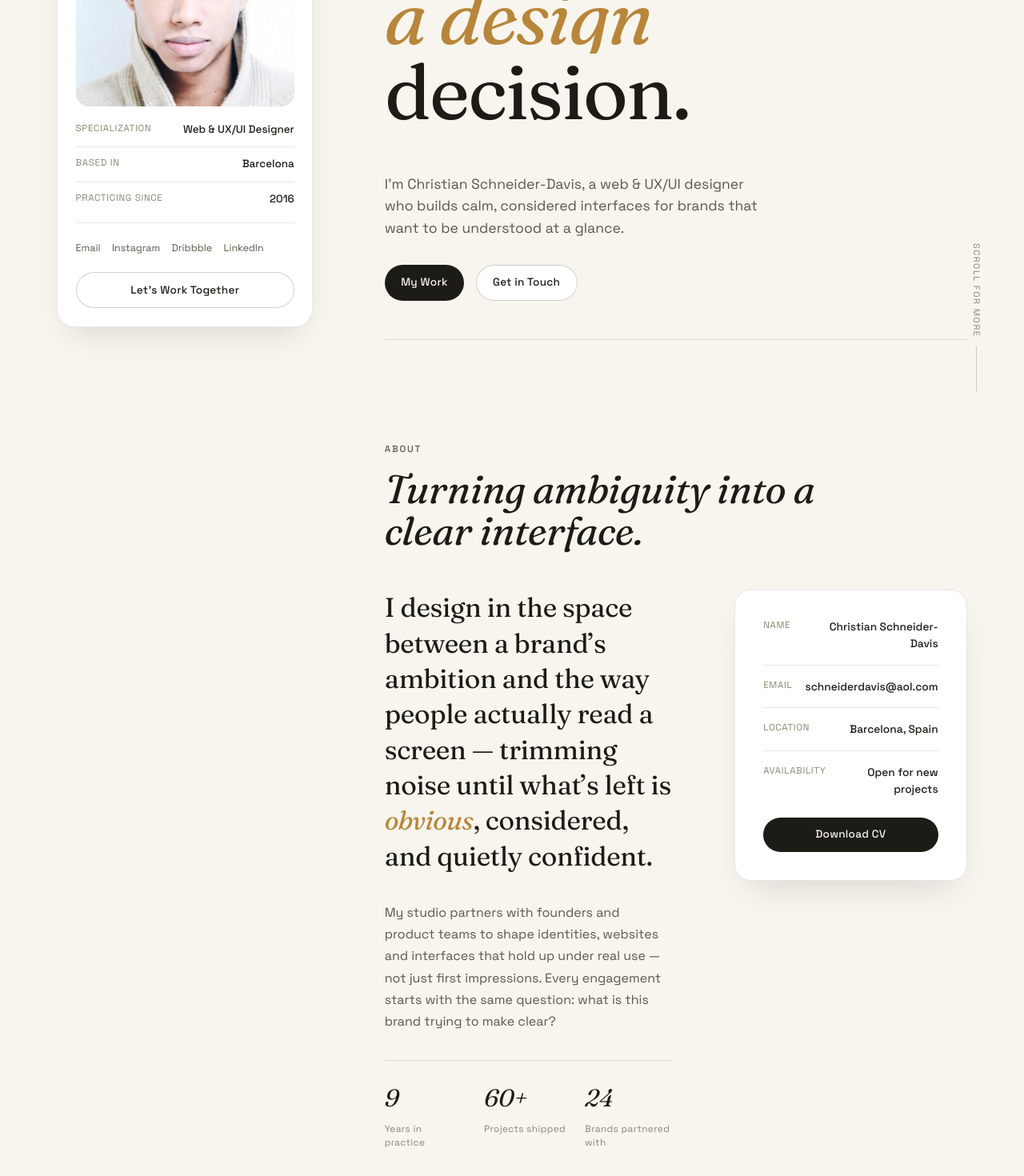
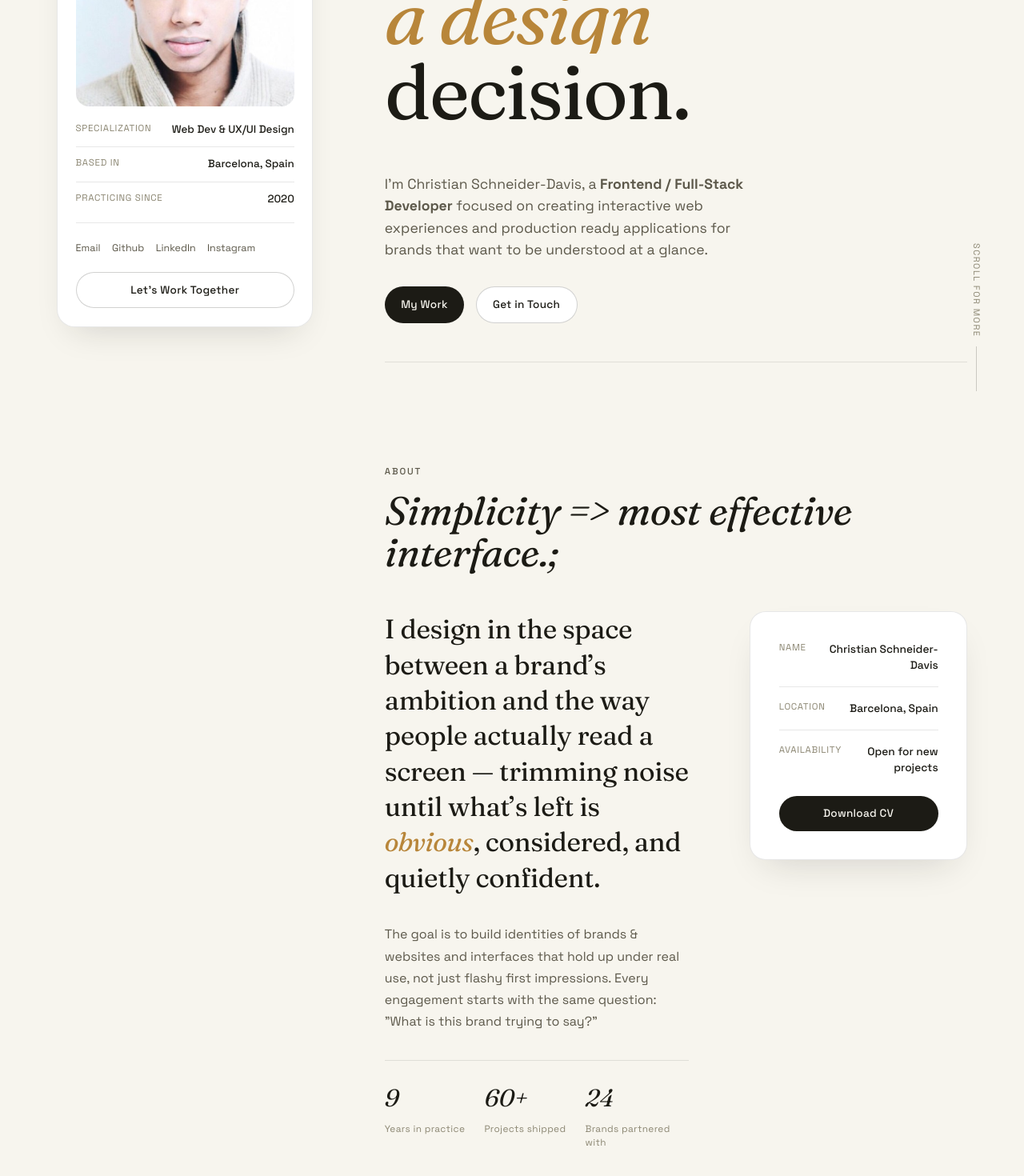
Before and after one commit to Christian-Schneider-Davis/Christian-Schneider-Davis-Web-Dev-Portfolio, a React (Vite) app: page / in a window 1280 px wide. Shown: the part 276-1746 px from the top of the page at 80% size. Built offline with nearby package versions, Linux system fonts and the light colour scheme.

Commit message:
Update links in About.jsx & HeroCard.jsx

```diff
--- a/src/components/About.jsx
+++ b/src/components/About.jsx
@@ -9,7 +9,6 @@ const STATS = [
 
 const DETAILS = [
   { label: 'Name', value: 'Christian Schneider-Davis' },
-  { label: 'Email', value: 'schneiderdavis@aol.com', href: 'mailto:schneiderdavis@aol.com' },
   { label: 'Location', value: 'Barcelona, Spain' },
   { label: 'Availability', value: 'Open for new projects' },
 ]
@@ -22,7 +21,7 @@ export default function About() {
       <div>
         <div className="about__head">
           <p className="eyebrow">About</p>
-          <h2 className="section-heading">Turning ambiguity into a clear interface.</h2>
+          <h2 className="section-heading">Simplicity => most effective interface.;</h2>
         </div>
 
         <div className="about__body reveal" ref={revealRef}>
@@ -35,11 +34,9 @@ export default function About() {
             </p>
 
             <p className="about__bio">
-              My studio partners with founders and product teams to shape
-              identities, websites and interfaces that hold up under real
-              use &mdash; not just first impressions. Every engagement starts
-              with the same question: what is this brand trying to make
-              clear?
+              The goal is to build identities of brands & websites and interfaces that hold up under real
+              use, not just flashy first impressions. Every engagement starts
+              with the same question: "What is this brand trying to say?"
             </p>
 
             <ul className="about__stats">
--- a/src/components/Hero.jsx
+++ b/src/components/Hero.jsx
@@ -62,9 +62,7 @@ export default function Hero() {
 
         <div className="hero__foot">
           <p className="hero__sub" ref={subRef}>
-            I&rsquo;m Christian Schneider-Davis, a web &amp; UX/UI designer who builds calm,
-            considered interfaces for brands that want to be understood at a
-            glance.
+            I&rsquo;m Christian Schneider-Davis, a <b>Frontend / Full-Stack Developer</b> focused on creating interactive web experiences and production ready applications for brands that want to be understood at a glance.
           </p>
 
           <div className="hero__cta-row" ref={metaRef}>
--- a/src/components/HeroCard.jsx
+++ b/src/components/HeroCard.jsx
@@ -3,9 +3,10 @@ import './HeroCard.css'
 
 const SOCIALS = [
   { label: 'Email', href: 'mailto:schneiderdavis@aol.com' },
-  { label: 'Instagram', href: '#' },
-  { label: 'Dribbble', href: '#' },
-  { label: 'LinkedIn', href: '#' },
+  { label: 'Github', href: 'https://github.com/Christian-Schneider-Davis'},
+  { label: 'LinkedIn', href: 'https://www.linkedin.com/in/christian-schneider-davis/' },
+  { label: 'Instagram', href: 'https://www.instagram.com/christianscottie' }
+
 ]
 
 export default function HeroCard() {
@@ -20,15 +21,15 @@ export default function HeroCard() {
       <dl className="hero-card__meta">
         <div>
           <dt>Specialization</dt>
-          <dd>Web &amp; UX/UI Designer</dd>
+          <dd>Web Dev &amp; UX/UI Design</dd>
         </div>
         <div>
           <dt>Based in</dt>
-          <dd>Barcelona</dd>
+          <dd>Barcelona, Spain</dd>
         </div>
         <div>
           <dt>Practicing since</dt>
-          <dd>2016</dd>
+          <dd>2020</dd>
         </div>
       </dl>
 
```
